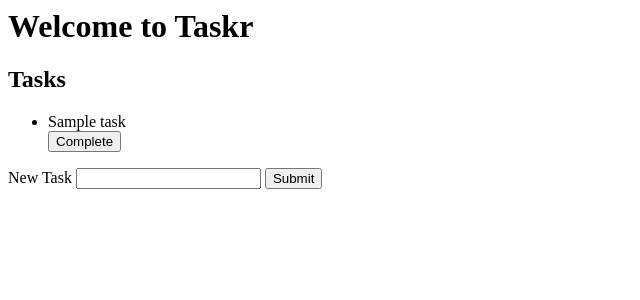
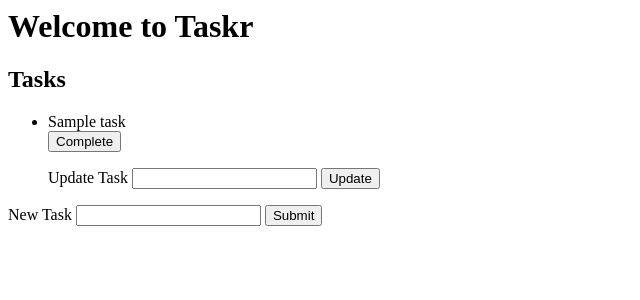
Before and after one commit to joanifex/taskr, a Flask app: template templates/tasks.html in a window 1280 px wide. Shown: the top 300 px of the page, without its empty margins (0-640 px from the left). Run offline with Flask 2, Linux system fonts and the light colour scheme; the template is opened without the code that fills it: most values are stand-ins (such as "Sample title", 1, 10 or a date in 2020).

Commit message:
add update task method

```diff
--- a/app.py
+++ b/app.py
@@ -6,9 +6,14 @@ tasks = []
 def index():
     return render_template('tasks.html', tasks=tasks)
 
-@app.route('/create', methods=['POST'])
+@app.route('/create/', methods=['POST'])
 def create():
     tasks.append(request.form['task'])
+    return redirect('/')
+
+@app.route('/update/<i>/', methods=['POST'])
+def update(i):
+    tasks[int(i)] = request.form['task']
     return redirect('/')
 
 @app.route('/delete/<i>/')
--- a/templates/tasks.html
+++ b/templates/tasks.html
@@ -8,10 +8,15 @@
         <form action="/delete/{{loop.index0}}/">
           <button type="submit" name="delete">Complete</button>
         </form>
+        <form action="/update/{{loop.index0}}/" method="post">
+          <label for="task">Update Task</label>
+          <input type="text" name="task">
+          <input type="submit" value="Update">
+        </form>
       </li>
     {% endfor %}
   </ul>
-  <form action="/create" method="post">
+  <form action="/create/" method="post">
     <label for="task">New Task</label>
     <input type="text" name="task">
     <input type="submit" value="Submit">
```
